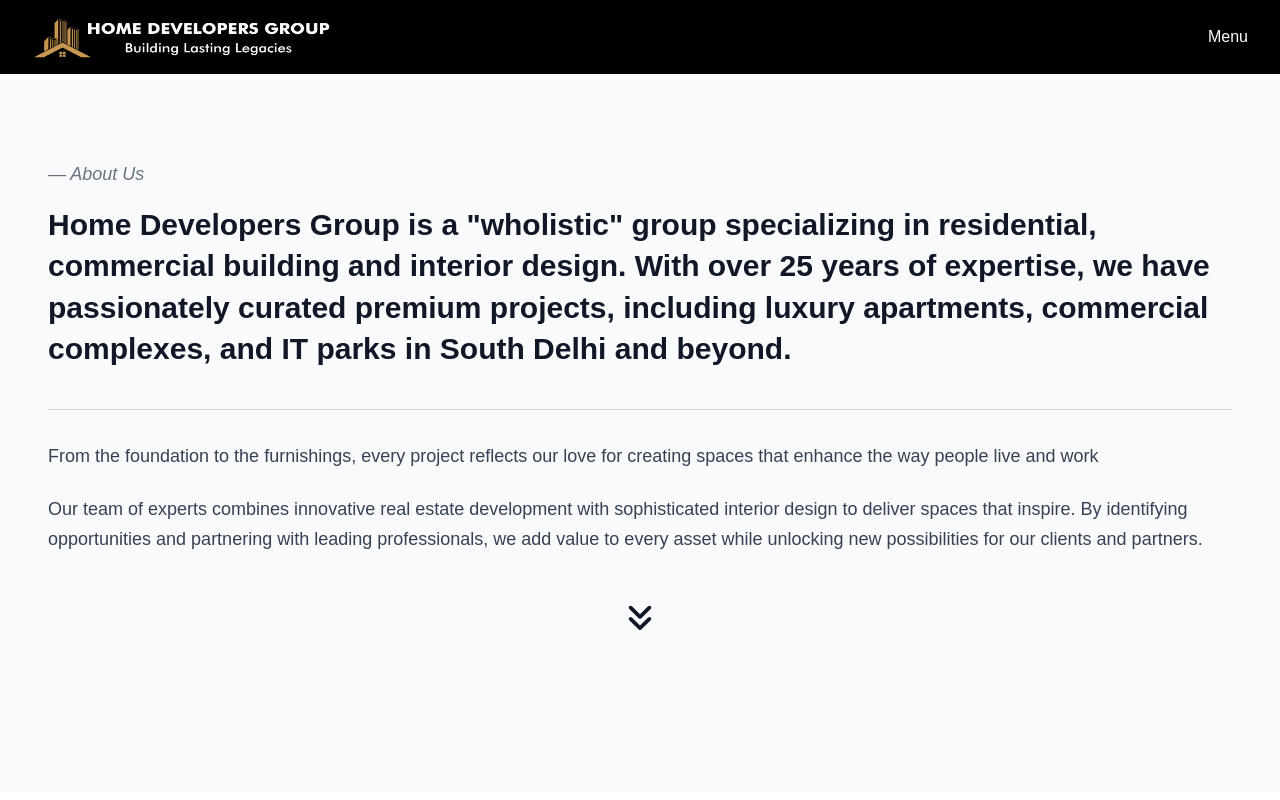
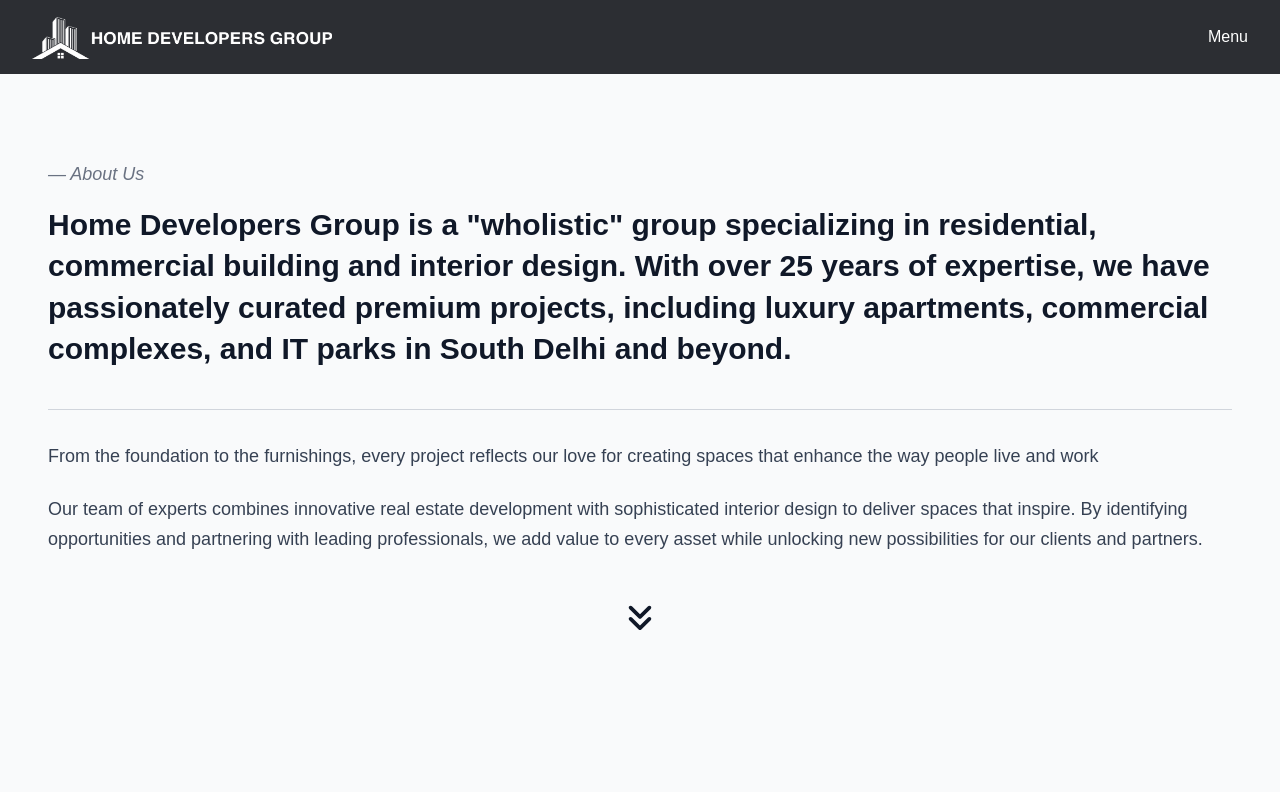
Before and after one commit to kumarprincepk/hdgroupnext, a Next.js app: page /about in a window 1280 px wide. Shown: the top 800 px of the page. Built offline with nearby package versions, Linux system fonts and the light colour scheme.

Commit message:
change logo and header bg color

```diff
--- a/component/headerSection/Header.jsx
+++ b/component/headerSection/Header.jsx
@@ -32,7 +32,7 @@ export default function Header() {
   const isDarkHeader = scrolled || pathname !== "/";
   const isSticky = scrolled || pathname !== "/";
 
-  const logoSrc = isDarkHeader ? "/images/logo-white.png" : "/images/logo-white.png";
+  const logoSrc = isDarkHeader ? "/images/HDwhite.png" : "/images/HDwhite.png";
 
   const headerPositionClass = isSticky ? "fixed top-0 left-0 right-0 z-50" : "relative";
   const headerBgClass = isDarkHeader ? "bg-black text-white shadow-md" : "bg-transparent text-white";
@@ -46,7 +46,7 @@ export default function Header() {
       <header className={headerClassName}>
         <div className={styles.headerInner}
           style={{
-            backgroundColor: isDarkHeader ? "black" : "transparent",
+            backgroundColor: isDarkHeader ? "rgb(44 46 51)" : "transparent",
           }}>
           <div className="flex flex-wrap w-full">
             <div className="w-full">
--- a/component/headerSection/HeaderSection.module.css
+++ b/component/headerSection/HeaderSection.module.css
@@ -1,5 +1,5 @@
 .header {
-  box-shadow: 0px 4px 18px rgba(0, 0, 0, 0.08);
+  box-shadow: 0px 4px 18px rgb(44 46 51);
 }
 
 .header .headerinnerwrap {
```
Also changed, not shown: public/images/HDwhite.png (added).
